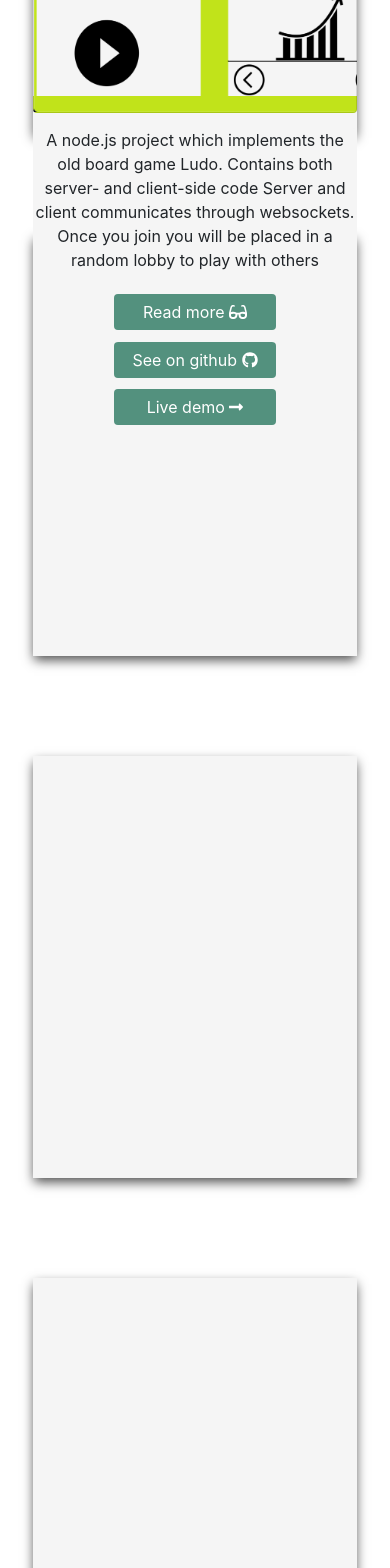
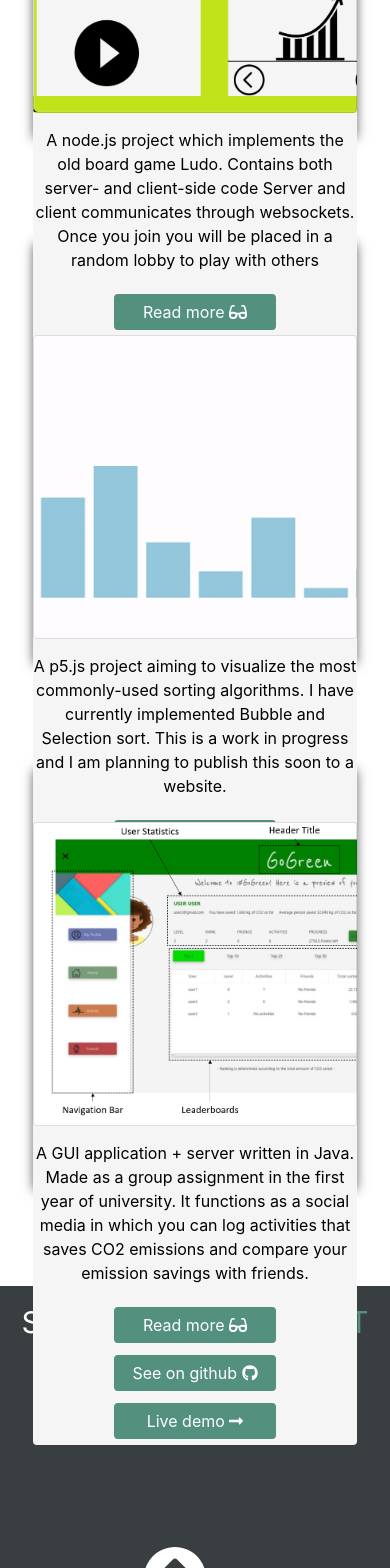
Before and after one commit to vehjelmtvedt/vetle.hjelmtvedt.com, a Next.js app: page /projects in a window 390 px wide. Shown: the part 420-1988 px from the top of the page. Built offline with nearby package versions, Linux system fonts and the light colour scheme.

Commit message:
finalized projectview section, need to make it mobile friendly

```diff
--- a/components/ProjectView.js
+++ b/components/ProjectView.js
@@ -18,7 +18,7 @@ export default function ProjectView() {
                             <Card className={styles.cardsection1}>
                             </Card>
                             <Card className={styles.cardsection2}>
-                                <p>A node.js project which implements the old board game Ludo. Contains both server- and client-side code
+                                <p className={styles.p}>A node.js project which implements the old board game Ludo. Contains both server- and client-side code
                                     Server and client communicates through websockets. Once you join you will be placed in
                                     a random lobby to play with others
                                 </p>
@@ -28,12 +28,37 @@ export default function ProjectView() {
                             </Card>
                         </CardDeck>
                     </div>
-                    <div className={styles.cardcontainer}></div>
-                    <div className={styles.cardcontainer}></div>
-                    <div className={styles.cardcontainer}></div>
-                    <div className={styles.cardcontainer}></div>
-                    <div className={styles.cardcontainer}></div>
-                    <div className={styles.cardcontainer}></div>
+                    <div className={styles.cardcontainer}>
+                    <h2>Algorithms Visualized</h2>
+                        <CardDeck className={styles.card}>
+                            <Card className={styles.cardsection3}>
+                            </Card>
+                            <Card className={styles.cardsection2}>
+                                <p className={styles.p}>A p5.js project aiming to visualize the most commonly-used sorting algorithms.
+                                 I have currently implemented Bubble and Selection sort. This is a work in progress and I am planning to publish this soon to a website.
+                                  </p>
+                                <Button className={styles.button}>Read more <FontAwesomeIcon icon="glasses" /></Button>
+                                <Button className={styles.button}>See on github <FontAwesomeIcon icon={["fab", "github"]} /></Button>
+                                <Button className={styles.button}>Live demo <FontAwesomeIcon icon={faLongArrowAltRight} /></Button>
+                            </Card>
+                        </CardDeck>
+                    </div>
+                    <div className={styles.cardcontainer}>
+                    <h2>GoGreen</h2>
+                        <CardDeck className={styles.card}>
+                            <Card className={styles.cardsection4}>
+                            </Card>
+                            <Card className={styles.cardsection2}>
+                                <p className={styles.p}>A GUI application + server written in Java. Made as a group assignment in the first year
+                                of university. It functions as a social media in which you can log activities that saves CO2 emissions and
+                                compare your emission savings with friends.</p>
+                                <Button className={styles.button}>Read more <FontAwesomeIcon icon="glasses" /></Button>
+                                <Button className={styles.button}>See on github <FontAwesomeIcon icon={["fab", "github"]} /></Button>
+                                <Button className={styles.button}>Live demo <FontAwesomeIcon icon={faLongArrowAltRight} /></Button>
+                            </Card>
+                        </CardDeck>
+                    </div>
+
                 </Container>
             </Jumbotron>
         </>
--- a/components/projectview.module.css
+++ b/components/projectview.module.css
@@ -1,6 +1,6 @@
 .jumbotron {
     margin-top: 0;
-    height: 400vh;
+    height: 200vh;
     background-image: url(../public/background1.jpg);
     background-size: cover;
     text-align: center;
@@ -43,12 +43,6 @@
     background-color: whitesmoke;
     background-image: url('../public/splashscreen.png');
     background-size: cover;
-
-}
-
-.image {
-    max-width:80%;
-    max-height:80%;
 }
 
 .cardsection2 {
@@ -58,6 +52,24 @@
     border: none;
 }
 
+.cardsection3 {
+    min-height: 90%;
+    background-color: whitesmoke;
+    background-image: url('../public/algo.gif');
+    background-size: cover;
+}
+
+.cardsection4 {
+    min-height: 90%;
+    background-color: whitesmoke;
+    background-image: url('../public/gogreen.png');
+    background-size: cover;
+}
+
+.p {
+    color: black;
+}
+
 .button {
     margin: auto;
     min-width: 50%;
```
Also changed, not shown: public/algo.gif (added), public/gogreen.png (added).
